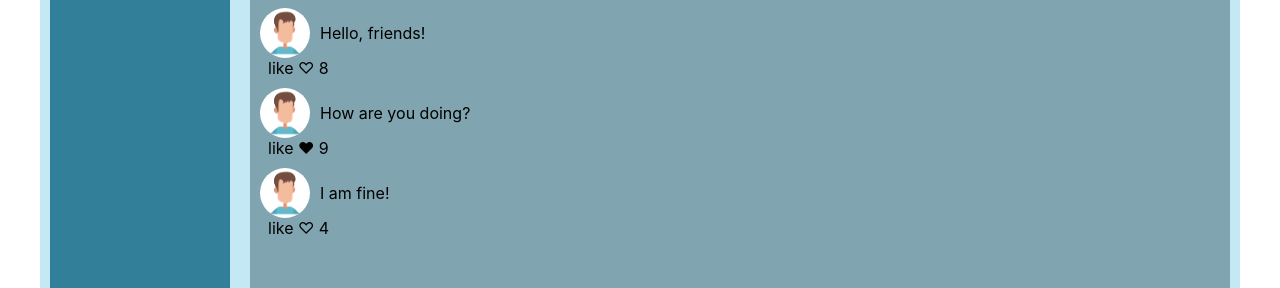
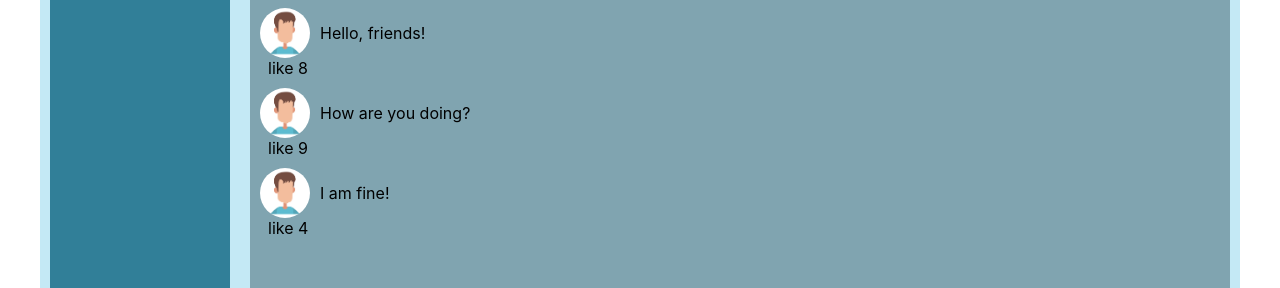
Before and after one commit to eliseevais/samurai_2_0, a React (Create React App) app: page /profile in a window 1280 px wide. Shown: the part 655-943 px from the top of the page. Built offline with nearby package versions, Linux system fonts and the light colour scheme.

Commit message:
lesson 24

```diff
--- a/src/components/Dialogs/Dialogs.jsx
+++ b/src/components/Dialogs/Dialogs.jsx
@@ -12,24 +12,40 @@ const DialogsItem = (props) => {
 
 const Message = (props) => {
   return (
-    <div className={styles.message}>{props.message}!</div>
+    <div className={styles.message}>{props.message}</div>
   )
 }
 
 const Dialogs = (props) => {
+
+  let dialogsData = [
+    { id: 1, name: "Sofa" },
+    { id: 2, name: "Nikolay" },
+    { id: 3, name: "Maria" },
+    { id: 4, name: "Denis" },
+    { id: 5, name: "Mark" },
+  ];
+
+  let messagesData = [
+    { id: 1, message: "Hello!" },
+    { id: 2, message: "How are you doing?" },
+    { id: 3, message: "I am fine, thank you. And you?" },
+  ]
+
   return (
     <div className={styles.dialogs}>
       <div className={styles.dialogItem}>
-        <DialogsItem name="Sofa" id="1" />
-        <DialogsItem name="Nikolay" id="2" />
-        <DialogsItem name="Maria" id="3" />
-        <DialogsItem name="Denis" id="4" />
-        <DialogsItem name="Mark" id="5" />
+        <DialogsItem name={dialogsData[0].name} id={dialogsData[0].id} />
+        <DialogsItem name={dialogsData[1].name} id={dialogsData[1].id} />
+        <DialogsItem name={dialogsData[2].name} id={dialogsData[2].id} />
+        <DialogsItem name={dialogsData[3].name} id={dialogsData[3].id} />
+        <DialogsItem name={dialogsData[4].name} id={dialogsData[4].id} />
       </div>
       <div className={styles.messages}>
-        <Message message="Hello"/>
-        <Message message="How are you doing?"/>
-        <Message message="I am fine, thank you. And you?"/>
+        <Message message={messagesData[0].message} />
+        <Message message={messagesData[1].message} />
+        <Message message={messagesData[2].message} />
+
       </div>
     </div>
   )
--- a/src/components/Profile/MyPosts/MyPosts.jsx
+++ b/src/components/Profile/MyPosts/MyPosts.jsx
@@ -2,16 +2,23 @@ import styles from "./MyPosts.module.css";
 import Post from "./Post/Post";
 
 const MyPosts = (props) => {
+
+  let postsData = [
+    { id: 1, postText: "Hello, friends!", likesCount: 8 },
+    { id: 2, postText: "How are you doing?", likesCount: 9 },
+    { id: 3, postText: "I am fine!", likesCount: 4 },
+  ]
+
   return (
     <div className={styles.posts}>
       <h4>My posts</h4>
       <div className={styles.addPostField}>
         <textarea></textarea>
-      <button>Add post</button>
+        <button>Add post</button>
       </div>
-      <Post message="Hello, friends!" likesCount="8" heart="&#9825;" />
-      <Post message="How are you doing?" likesCount="9" heart="&#9829;" />
-      <Post message="I am fine!" likesCount="4"  heart="&#9825;"/>
+      <Post message={postsData[0].postText} likesCount={postsData[0].likesCount} />
+      <Post message={postsData[1].postText} likesCount={postsData[1].likesCount} />
+      <Post message={postsData[2].postText} likesCount={postsData[2].likesCount} />
 
     </div>
   )
```
